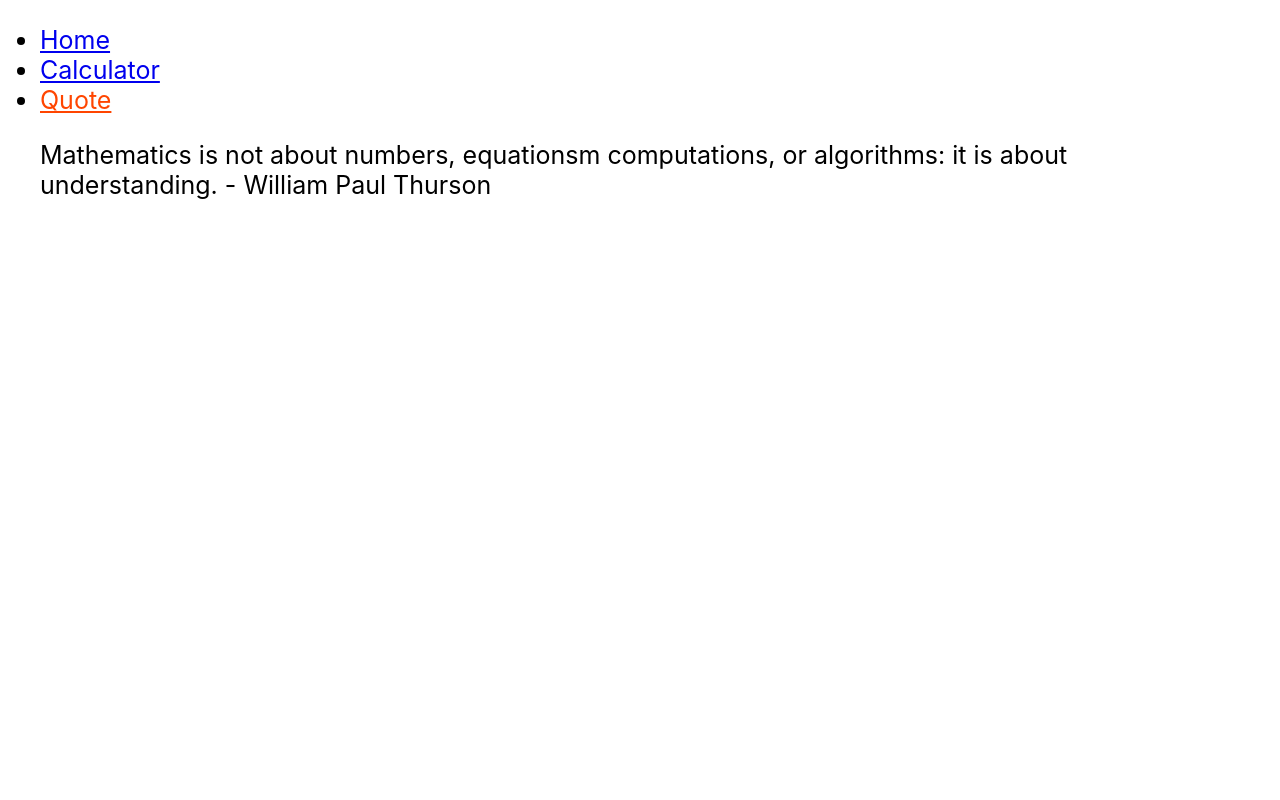
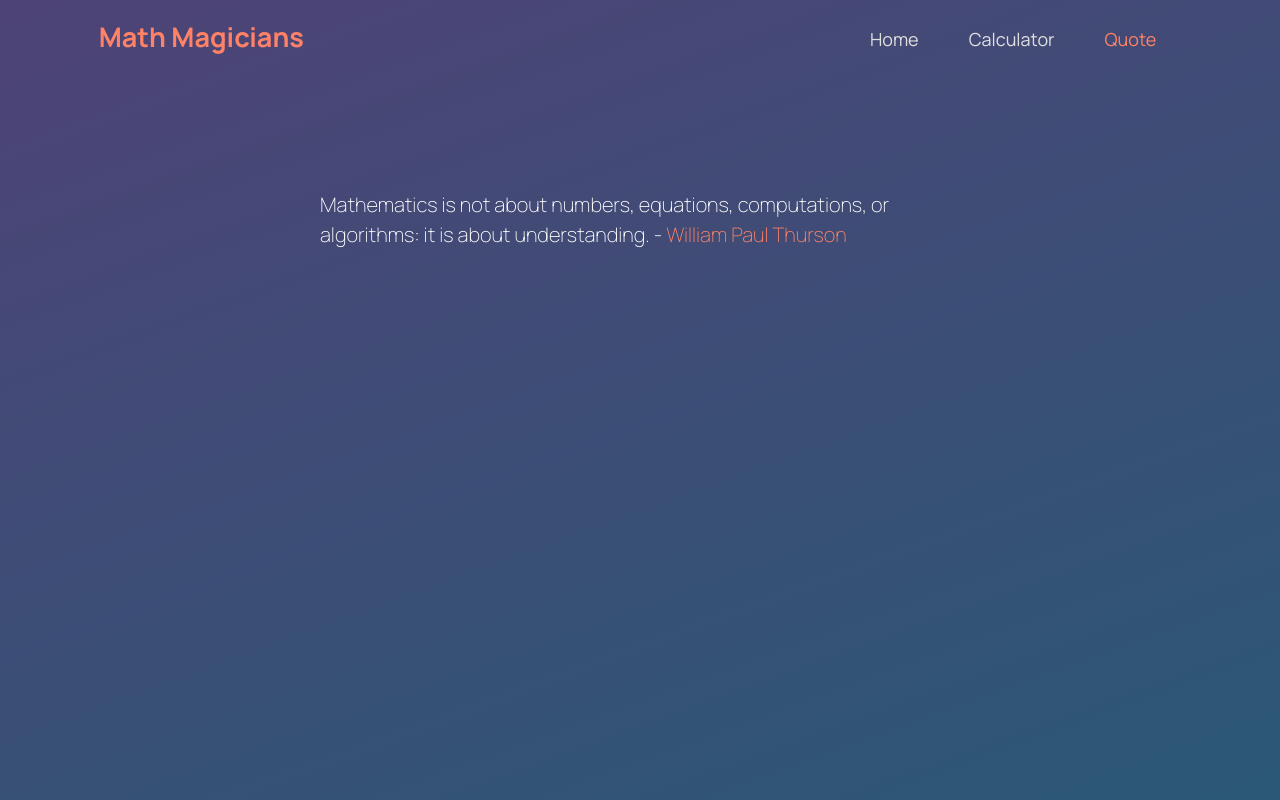
Before and after one commit to Fikerte-T/math-magicians, a React (Create React App) app: page /quote in a window 1280 px wide. Built offline with nearby package versions, Linux system fonts and the light colour scheme.

Commit message:
Add styles

```diff
--- a/public/index.html
+++ b/public/index.html
@@ -2,9 +2,11 @@
 <html lang="en">
   <head>
     <meta charset="utf-8" />
-    <link rel="icon" href="%PUBLIC_URL%/favicon.ico" />
+
     <meta name="viewport" content="width=device-width, initial-scale=1" />
-    <meta name="theme-color" content="#000000" />
+    <link rel="preconnect" href="https://fonts.googleapis.com">
+    <link rel="preconnect" href="https://fonts.gstatic.com" crossorigin>
+    <link href="https://fonts.googleapis.com/css2?family=Manrope:wght@200;300;400;500;600;700;800&display=swap" rel="stylesheet">
     <meta
       name="description"
       content="Web site created using create-react-app"
--- a/src/App.css
+++ b/src/App.css
@@ -1,18 +1,82 @@
 body {
   margin: 0;
   padding: 0;
-  font-size: 25px;
+  font-family: 'Manrope', sans-serif;
+  font-size: 18px;
+  line-height: 28px;
+  height: 100vh;
+  background-image: linear-gradient(-20deg, #2b5876 0%, #4e4376 100%);
+  background-repeat: no-repeat;
+  background-size: 100% 100%;
+}
+
+.nav-bar {
+  display: flex;
+  justify-content: space-around;
+}
+
+.nav-bar ul {
+  display: flex;
+  justify-content: flex-end;
+  width: 50%;
+  margin: 0;
+}
+
+.nav-bar li {
+  list-style: none;
+  padding: 25px;
+
+}
+
+.link {
+  text-decoration: none;
+  color: #e0e0e0;
+}
+
+.active-link {
+  color: #ff8266;
+  text-decoration: none;
+}
+.logo {
+  color: #ff8266;
+  line-height: 30px;
 }
 
 .calc-page {
   display: flex;
-  justify-content: space-around;
+  justify-content: space-evenly;
 }
 
 .wrapper,
-.calc-page h3 {
-  width: 45%;
-  margin: 20vh auto;
+.calc-page h2 {
+  width: 35%;
+  margin: 14vh auto;
+}
+
+.home-container {
+   width: 45%;
+  margin: 14vh auto;
+}
+
+.quote-page blockquote {
+  width: 50%;
+  margin: 14vh auto;
+  color: #fff;
+  font-size: 20px;
+  line-height: 30px;
+  font-weight: 100;
+}
+
+.calc-page h2,
+.home-container h2 {
+  color: #fff;
+  font-weight: 400;
+}
+
+.home-container p {
+  font-weight: 100;
+  color: #e0e0e0;
+  margin: 20px 0;
 }
 
 .result {
@@ -49,7 +113,6 @@ body {
   grid-column: 1 / 3;
 }
 
-.active-link {
-  color: orangered;
-  text-decoration: underline;
+.author {
+  color: #ff8266;
 }
--- a/src/App.js
+++ b/src/App.js
@@ -1,13 +1,13 @@
 import './App.css';
 // import AppContainer from './components/AppContainer';
+import { Route, Switch } from 'react-router-dom';
 import Calculator from './components/Calculator.js';
-import {Route, Switch} from "react-router-dom"
 import Quotes from './components/Quotes';
 import Home from './components/Home';
 import Navbar from './components/Navbar';
 
 function App() {
-  return(
+  return (
     <>
        <Navbar />
        <Switch>
@@ -22,7 +22,7 @@ function App() {
            </Route>
        </Switch>
     </>
-   )
+  );
 }
 
 export default App;
--- a/src/components/Calculator.js
+++ b/src/components/Calculator.js
@@ -21,8 +21,8 @@ const Calculator = () => {
     updateStates(obj);
   };
   return (
-          <div className="calc-page">
-              <h3 className="calc-title">Let's do some Math!</h3>
+          <div className="page calc-page">
+              <h2 className="calc-title">Let's do some Math!</h2>
                 <div className="wrapper">
                   <div className="result">{result || '0'}</div>
                   <div className="buttons-container">
--- a/src/components/Home.js
+++ b/src/components/Home.js
@@ -1,9 +1,8 @@
-import React from "react";
+import React from 'react';
 
-const Home = () => {
-    return(
+const Home = () => (
         <div className="home-container">
-            <h3>Welcome to our page!</h3>
+            <h2>Welcome to our page!</h2>
             <p>Lorem ipsum dolor sit amet consectetur adipisicing elit.
                 Quasi commodi, facilis atque animi impedit praesentium id
                 veniam reiciendis quisquam laboriosam velit, molestiae consectetur
@@ -15,6 +14,5 @@ const Home = () => {
                 laudantium harum, ea dignissimos explicabo recusandae incidunt.
             </p>
         </div>
-    )
-}
+);
 export default Home;
--- a/src/components/Navbar.js
+++ b/src/components/Navbar.js
@@ -1,37 +1,36 @@
-import React from "react";
-import { NavLink } from "react-router-dom";
+import React from 'react';
+import { NavLink } from 'react-router-dom';
 
 const Navbar = () => {
   const links = [
     {
       id: 1,
-            path: "/",
-            text: "Home"
+      path: '/',
+      text: 'Home',
     },
     {
       id: 2,
-            path: "/calculator",
-            text: "Calculator"
+      path: '/calculator',
+      text: 'Calculator',
     },
     {
       id: 3,
-            path: "/quote",
-            text: "Quote"
-        }
-    ]
+      path: '/quote',
+      text: 'Quote',
+    },
+  ];
   return (
-        <nav className="navBar">
+        <nav className="nav-bar">
+            <h1 className="logo">Math Magicians</h1>
             <ul>
-                {links.map(link => {
-                    return (
+                {links.map((link) => (
                         <li key={link.id}>
-                            <NavLink to={link.path} activeClassName="active-link" exact>{link.text}</NavLink>
+                            <NavLink to={link.path} className="link" activeClassName="active-link" exact>{link.text}</NavLink>
                         </li>
-                    )
-                })}
+                ))}
             </ul>
         </nav>
-    )
-}
+  );
+};
 
-export default Navbar
+export default Navbar;
--- a/src/components/Quotes.js
+++ b/src/components/Quotes.js
@@ -1,11 +1,11 @@
-import React from "react";
+import React from 'react';
 
-const Quotes = () => {
-    return(
-        <blockquote>Mathematics is not about numbers, equationsm computations, or algorithms:
-            it is about understanding. - William Paul Thurson
-        </blockquote>
-    )
-}
+const Quotes = () => (
+      <div className="quote-page">
+            <blockquote>Mathematics is not about numbers, equations, computations, or algorithms:
+            it is about understanding. - <span className="author">William Paul Thurson</span>
+            </blockquote>
+      </div>
+);
 
 export default Quotes;
--- a/src/index.css
+++ b/src/index.css
@@ -1,4 +1,4 @@
-body {
+/* body {
   margin: 0;
   font-family:
     -apple-system,
@@ -24,4 +24,4 @@ code {
     Consolas,
     'Courier New',
     monospace;
-}
+} */
--- a/src/index.js
+++ b/src/index.js
@@ -1,6 +1,6 @@
 import React from 'react';
 import ReactDOM from 'react-dom';
-import { BrowserRouter as Router } from "react-router-dom";
+import { BrowserRouter as Router } from 'react-router-dom';
 import './index.css';
 import App from './App.js';
 
```
Also changed, not shown: src/components/AppContainer.js (deleted, +0 -27 lines). Lines whose indentation alone changed are shown as unchanged.
